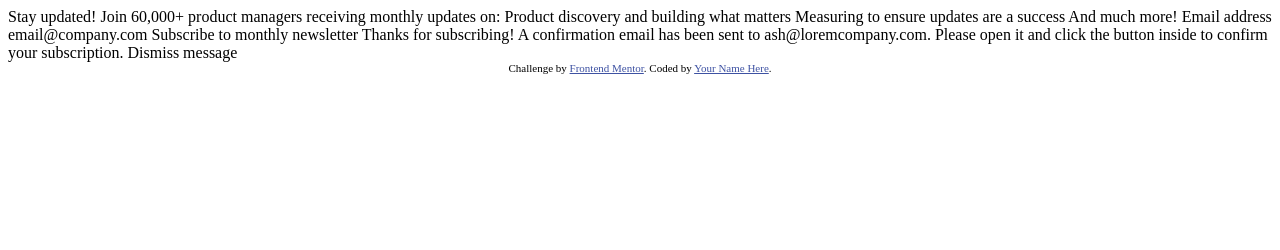
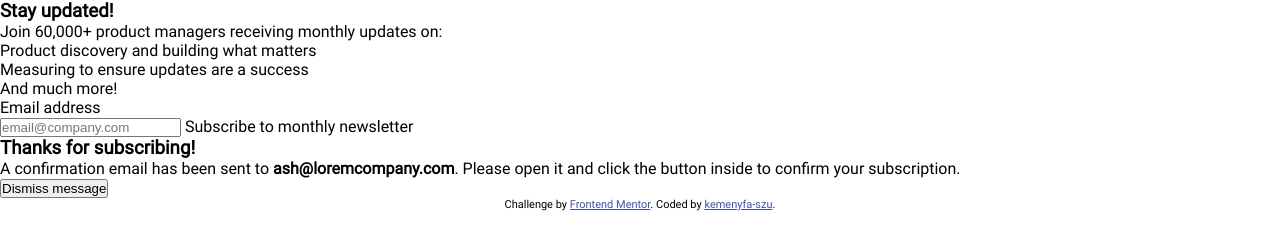
Before and after one commit to kemenyfa-szu/frontendmentor-023-newsletter, a plain HTML site: page index.html in a window 1280 px wide. Drawn offline with Linux system fonts and the light colour scheme.

Commit message:
Basic structure & styling

```diff
--- a/index.html
+++ b/index.html
@@ -1,52 +1,73 @@
 <!DOCTYPE html>
 <html lang="en">
   <head>
-  <meta charset="UTF-8">
-  <meta name="viewport" content="width=device-width, initial-scale=1.0"> <!-- displays site properly based on user's device -->
+    <meta charset="UTF-8" />
+    <meta name="viewport" content="width=device-width, initial-scale=1.0" />
+    <!-- displays site properly based on user's device -->
 
-  <link rel="icon" type="image/png" sizes="32x32" href="./assets/images/favicon-32x32.png">
+    <link
+      rel="icon"
+      type="image/png"
+      sizes="32x32"
+      href="./assets/images/favicon-32x32.png"
+    />
 
-  <title>Frontend Mentor | Newsletter sign-up form with success message</title>
-
-  <!-- Feel free to remove these styles or customise in your own stylesheet 👍 -->
-  <style>
-    .attribution { font-size: 11px; text-align: center; }
-    .attribution a { color: hsl(228, 45%, 44%); }
-  </style>
+    <title>
+      Frontend Mentor | Newsletter sign-up form with success message
+    </title>
+    <link rel="stylesheet" href="style.css" />
   </head>
   <body>
-
+    <main>
       <!-- Sign-up form start -->
-
-  Stay updated!
-
-  Join 60,000+ product managers receiving monthly updates on:
-
-  Product discovery and building what matters
-  Measuring to ensure updates are a success
-  And much more!
-
-  Email address
-  email@company.com
-
-  Subscribe to monthly newsletter
-
+      <section class="sign-up">
+        <article class="form">
+          <h1>Stay updated!</h1>
+          <p>Join 60,000+ product managers receiving monthly updates on:</p>
+          <ul class="benefits">
+            <li>Product discovery and building what matters</li>
+            <li>Measuring to ensure updates are a success</li>
+            <li>And much more!</li>
+          </ul>
+          <form action="#" method="post">
+            <div class="email-text">
+              <label for="email"> Email address </label>
+              <p class="error-text"></p>
+            </div>
+            <input
+              type="email"
+              name="email"
+              id="email"
+              placeholder="email@company.com"
+            />
+            <submit> Subscribe to monthly newsletter </submit>
+          </form>
+        </article>
         <!-- Sign-up form end -->
 
         <!-- Success message start -->
-
-  Thanks for subscribing!
-
-  A confirmation email has been sent to ash@loremcompany.com.
-  Please open it and click the button inside to confirm your subscription.
-
-  Dismiss message
-
+        <article class="success">
+          <h1>Thanks for subscribing!</h1>
+          <p>
+            A confirmation email has been sent to
+            <strong id="subscibedEmail">ash@loremcompany.com</strong>. Please
+            open it and click the button inside to confirm your subscription.
+          </p>
+          <button>Dismiss message</button>
+        </article>
         <!-- Success message end -->
-
+      </section>
+    </main>
+    <footer>
       <div class="attribution">
-    Challenge by <a href="https://www.frontendmentor.io?ref=challenge" target="_blank">Frontend Mentor</a>.
-    Coded by <a href="#">Your Name Here</a>.
+        <p>
+          Challenge by
+          <a href="https://www.frontendmentor.io?ref=challenge" target="_blank"
+            >Frontend Mentor</a
+          >. Coded by <a href="#">kemenyfa-szu</a>.
+        </p>
       </div>
+    </footer>
+    <script src="script.js"></script>
   </body>
 </html>
--- /dev/null
+++ b/style.css
@@ -0,0 +1,37 @@
+@font-face {
+  font-family: "Roboto";
+  src: url("./assets/fonts/Roboto-Regular.ttf");
+}
+
+:root {
+  /* Primary */
+  --tomato: hsl(4, 100%, 67%);
+
+  /* Neutral */
+  --dark-slate-grey: hsl(234, 29%, 20%);
+  --charcoal-grey: hsl(235, 18%, 26%);
+  --grey: hsl(231, 7%, 60%);
+  --white: hsl(0, 0%, 100%);
+}
+
+* {
+  padding: 0;
+  margin: 0;
+  box-sizing: border-box;
+}
+
+html {
+  font-size: 16px;
+}
+
+body {
+  font-family: "Roboto", Arial, Helvetica, sans-serif;
+}
+
+.attribution {
+  font-size: 11px;
+  text-align: center;
+}
+.attribution a {
+  color: hsl(228, 45%, 44%);
+}
```
Also changed, not shown: script.js (added). Lines whose indentation alone changed are shown as unchanged.
